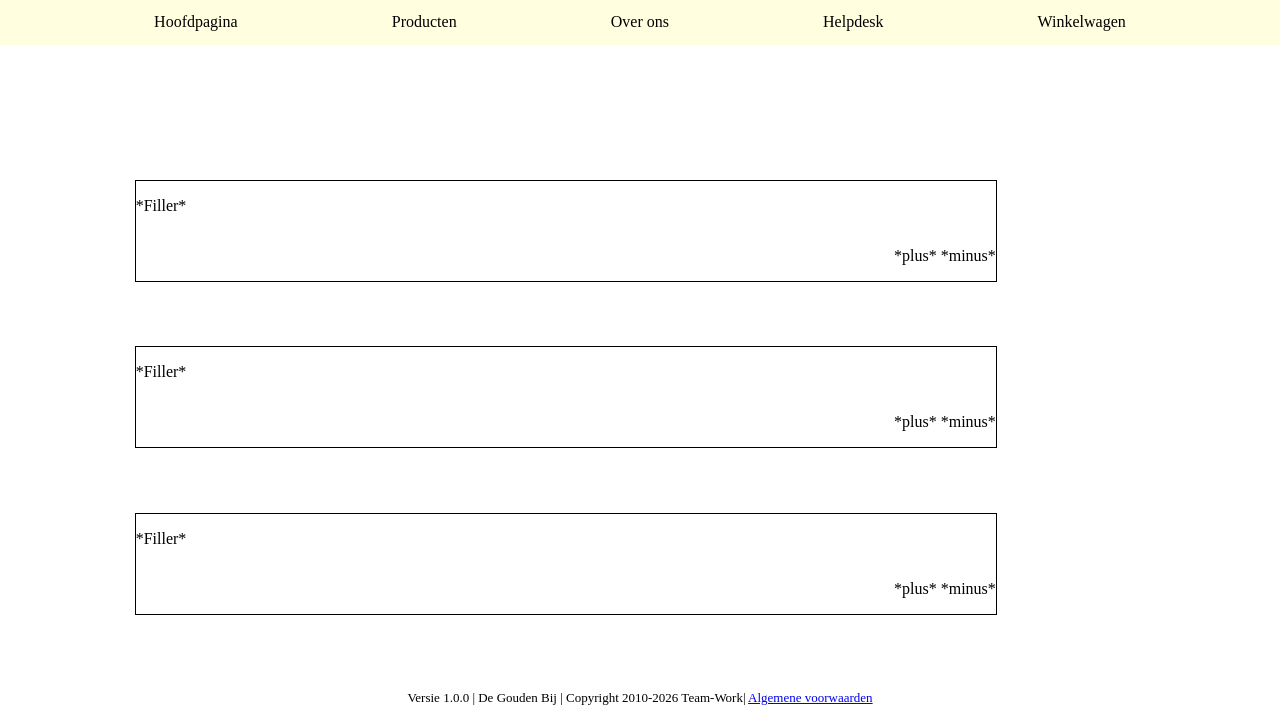
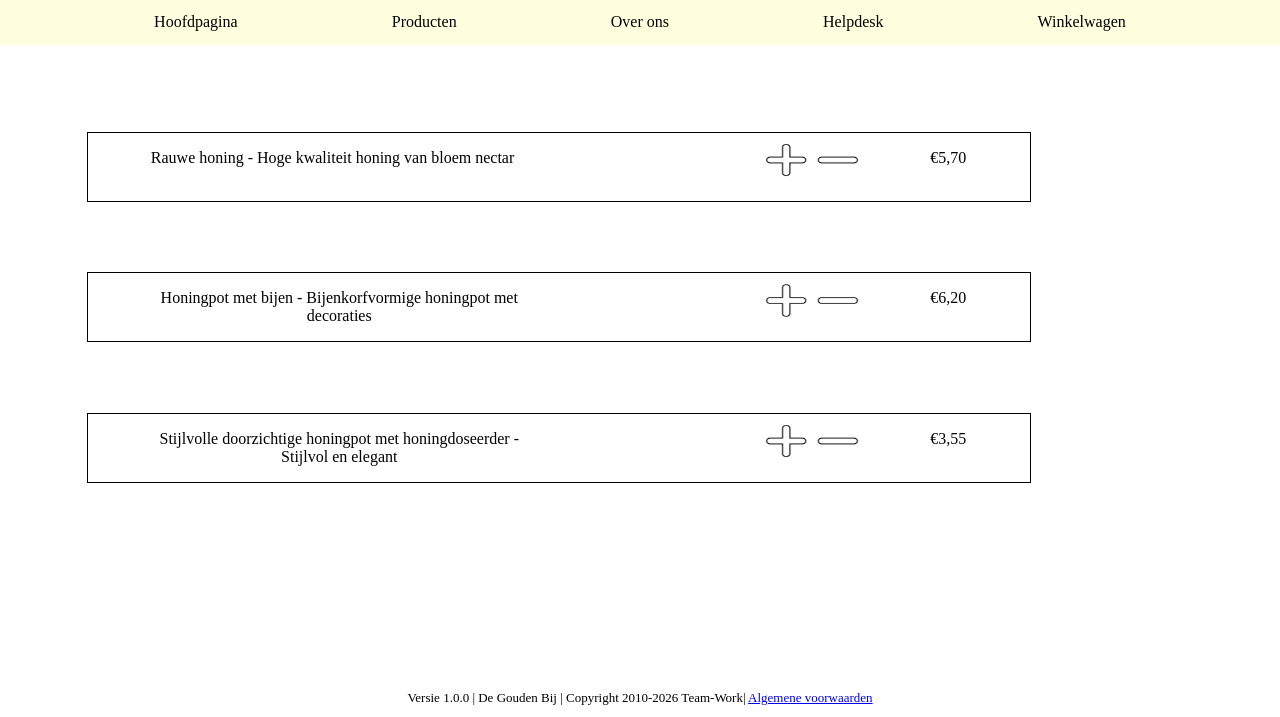
Before and after one commit to Kees-Knol/Kees-Knol.github.io, a plain HTML site: page Winkelwagen.html in a window 1280 px wide. Shown: the part 83-800 px from the top of the page. Drawn offline with Linux system fonts and the light colour scheme.

Commit message:
Bijna klaar

```diff
--- a/Stylesheet.css
+++ b/Stylesheet.css
@@ -41,12 +41,14 @@ html ,body {
     justify-content: space-around;
     justify-content: center;
 }
-.info {
-    padding: 10%;
+#InfTek {
+    padding: 3%;
     margin: 5%;
-    background-color: rgb(189, 90, 10);
+    background-color: rgba(189, 91, 10, 0.623);
     width: 12%;
     height: 25%;
+    border-radius: 2%;
+    font-size: large;
 }
 #ProdBox {
     margin: 8%;
@@ -70,24 +72,32 @@ html ,body {
     text-decoration: none;
 }
 #CartBoxGreater {
-    margin: 8%;
+    margin: 4%;
     display: flex;
     flex-flow: column;
     justify-content: center;
 }
 .CartBoxLesser {
+    display: flex;
     margin: 3%;
     height: 10%;
     width: 80%;
     border: 1px solid black;
+    text-align: center;
+    justify-content: space-evenly;
 }
 .CartItem {
     display: flex;
-    justify-content: left;
+    justify-content: flex-start;
+    width: 40%;
 }
 .CartAmount {
     display: flex;
-    justify-content: right;
+    justify-content: flex-end;
+}
+.CartMoney {
+    display: flex;
+    justify-content: flex-end;
 }
 #atsign {
     color: #f3a701f3;
@@ -106,3 +116,21 @@ html ,body {
     width: 100%;
     margin: 0%;
 }
+#OOMain {
+    display: flex;
+    justify-content: center;
+}
+#InfPic {
+    padding: 3%;
+    margin: 5%;
+    width: 12%;
+    height: 25%;
+    border-radius: 2%;
+    font-size: large;
+}
+
+.Pm {
+    display: flex;
+    height:80%;
+    width: 40%;
+}
--- a/Winkelwagen.html
+++ b/Winkelwagen.html
@@ -21,26 +21,35 @@
         <div id="CartBoxGreater">
             <div class="CartBoxLesser">
                 <div class="CartItem">
-                    <p>*Filler*</p>
+                    <p>Rauwe honing - Hoge kwaliteit honing van bloem nectar</p>
                 </div>
                 <div class="CartAmount">
-                    <p>*plus* *minus*</p>
+                    <img src="pm.png" alt="Plus minus" class="Pm">
+                </div>
+                <div class="CartMoney">
+                    <p>€5,70</p>
                 </div>
             </div>
             <div class="CartBoxLesser">
                 <div class="CartItem">
-                    <p>*Filler*</p>
+                    <p>Honingpot met bijen - Bijenkorfvormige honingpot met decoraties</p>
                 </div>
                 <div class="CartAmount">
-                    <p>*plus* *minus*</p>
+                    <img src="pm.png" alt="Plus minus" class="Pm">
+                </div>
+                <div class="CartMoney">
+                    <p>€6,20</p>
                 </div>
             </div>
             <div class="CartBoxLesser">
                 <div class="CartItem">
-                    <p>*Filler*</p>
+                    <p>Stijlvolle doorzichtige honingpot met honingdoseerder - Stijlvol en elegant</p>
                 </div>
                 <div class="CartAmount">
-                    <p>*plus* *minus*</p>
+                    <img src="pm.png" alt="Plus minus" class="Pm">
+                </div>
+                <div class="CartMoney">
+                    <p>€3,55</p>
                 </div>
             </div>
         </div>
```
Also changed, not shown: Over_Ons.html (+2 -2 lines), Producten.html (+0 -3 lines), index.html (+3 -3 lines), bij.jpg (added), pm.png (added).
